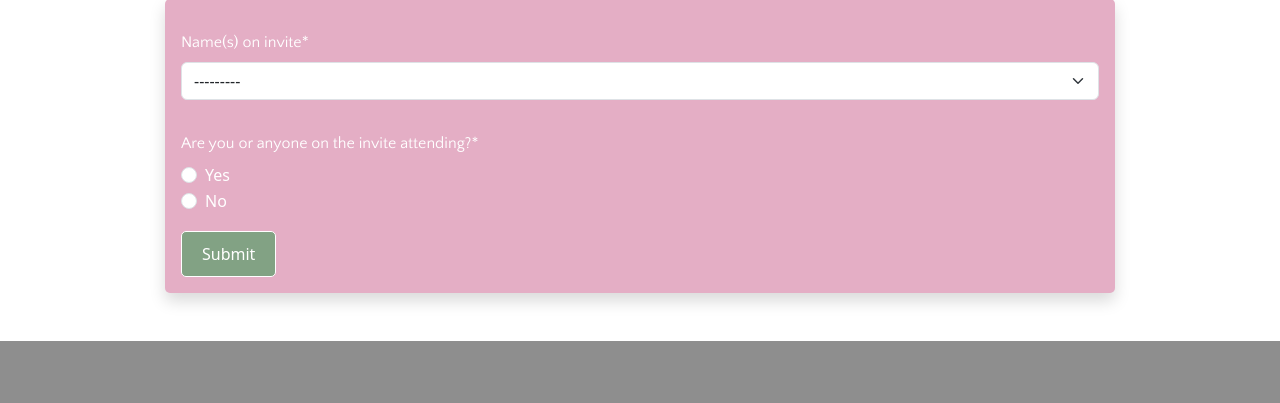
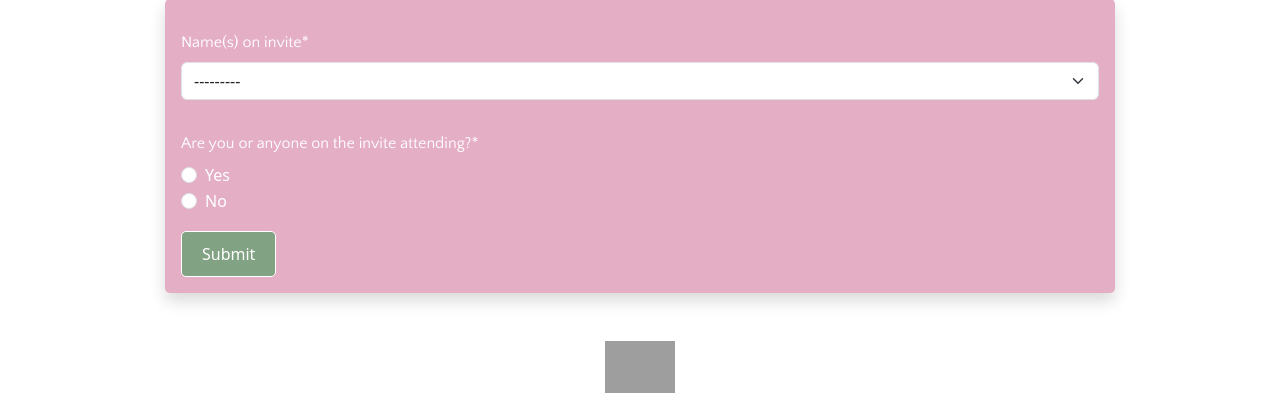
Before and after one commit to JamieT966/sarahandmick_wedding, a Django app: page / in a window 1280 px wide. Shown: the part 1035-1438 px from the top of the page. Before the commit the page ends 1376 px from the top, so only its background shows below. Run offline with Django 4.2, Linux system fonts and the light colour scheme; data comes from the database, SQL or seed files in the repository; data that the repository does not hold is empty; some libraries are stand-ins or nearby versions; some web fonts are replaced; grey boxes are pictures that could not be loaded.

Commit message:
added footer to home page

```diff
--- a/rsvp/templates/base.html
+++ b/rsvp/templates/base.html
@@ -30,7 +30,7 @@
         {% endblock content %}
     </main>
 
-    <footer class="footer">
+    <footer>
 
     </footer>
 
--- a/rsvp/templates/index.html
+++ b/rsvp/templates/index.html
@@ -80,6 +80,13 @@
         </form>
     </div>
 </div>
+
+<div class="container d-flex justify-content-center">
+    <a href="{% url 'home_view' %}">
+        <img src="https://res.cloudinary.com/drqe8p5dw/image/upload/v1697049038/Logo_Idea_250x250_qyuiyv.png" alt="Website Logo" class="footer-logo">
+    </a>
+</div>
+
 <script>
 // HIDES OTHER QUESTIONS UNTIL YES IS SELECTED
  document.addEventListener('DOMContentLoaded', function() {
--- a/static/css/style.css
+++ b/static/css/style.css
@@ -38,9 +38,16 @@ body {
     flex: 1 0 auto;
   }
 
-.footer {
-    flex-shrink: 0;
+footer {
+    height: 75px;
   }
+
+.footer-logo {
+    width: 70px;
+    height: auto;
+    margin: 0 auto;
+    padding-bottom: 10px;
+}
 
 /* Hero Section */
 
```
